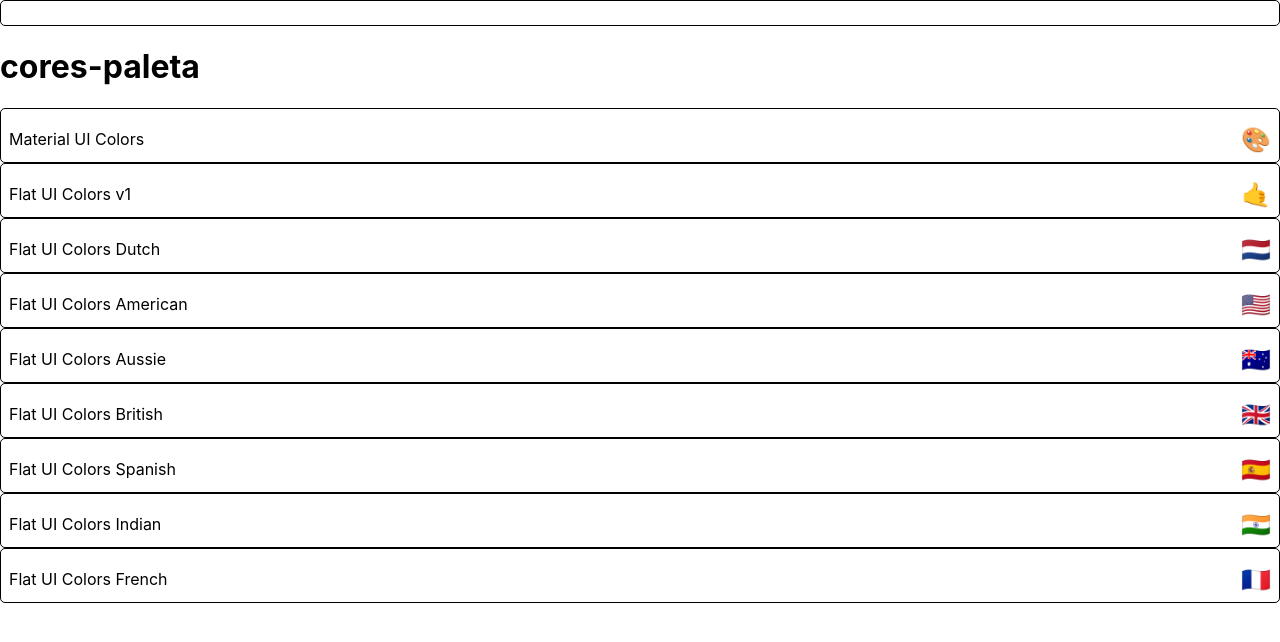
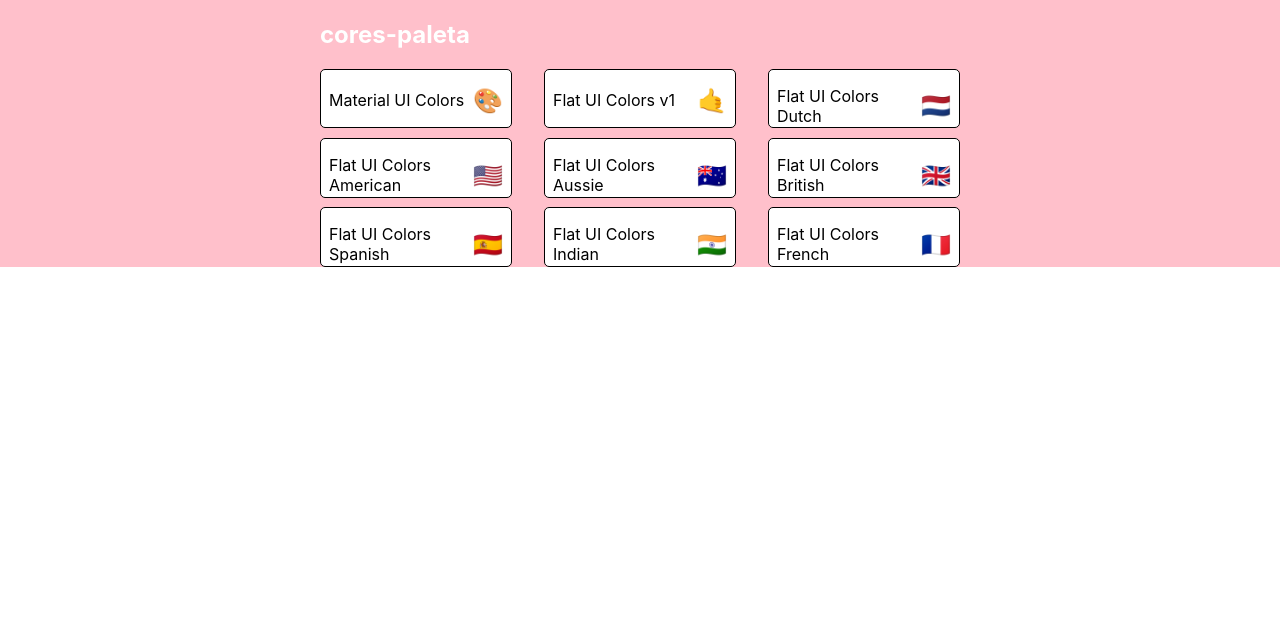
Before and after one commit to logicb0mb/cores-paleta, a React (Create React App) app: page / in a window 1280 px wide. Shown: the top 642 px of the page. Built offline with nearby package versions, Linux system fonts and the light colour scheme; the HTML template or start-up script is replaced by a standard one.

Commit message:
HomePage Layout

```diff
--- a/src/components/PaletteList.js
+++ b/src/components/PaletteList.js
@@ -1,18 +1,56 @@
 import React, { Component } from 'react';
 import { Link } from 'react-router-dom';
 import MiniPalette from './MiniPalette';
+import { withStyles } from '@material-ui/styles';
 
-export default class PaletteList extends Component {
+const styles = {
+    root: {
+        backgroundColor: 'pink',
+        height: '100%',
+        display: 'flex',
+        alignItems: 'flex-start',
+        justifyContent: 'center',
+    },
+    container: {
+        width: '50%',
+        display: 'flex',
+        alignItems: 'flex-start',
+        flexDirection: 'column',
+        flexWrap: 'wrap',
+    },
+    nav: {
+        display: 'flex',
+        width: '100%',
+        justifyContent: 'space-between',
+        color: 'white',
+    },
+    palettes: {
+        boxSizing: 'border-box',
+        width: '100%',
+        display: 'grid',
+        gridTemplateColumns: 'repeat(3,30%)',
+        gridGap: '5%',
+    },
+};
+
+class PaletteList extends Component {
     render() {
-        const { palettes } = this.props;
+        const { palettes, classes } = this.props;
         return (
-            <div>
-                <MiniPalette />
-                <h1>cores-paleta</h1>
-                {palettes.map((palette) => (
-                    <MiniPalette {...palette} />
-                ))}
+            <div className={classes.root}>
+                <div className={classes.container}>
+                    <nav className={classes.nav}>
+                        <h1>cores-paleta</h1>
+                    </nav>
+                    <div className={classes.palettes}>
+                        {palettes.map((palette) => (
+                            <MiniPalette {...palette} />
+                        ))}
+                    </div>
+                </div>
             </div>
         );
     }
 }
+
+export default withStyles(styles)(PaletteList);
```
